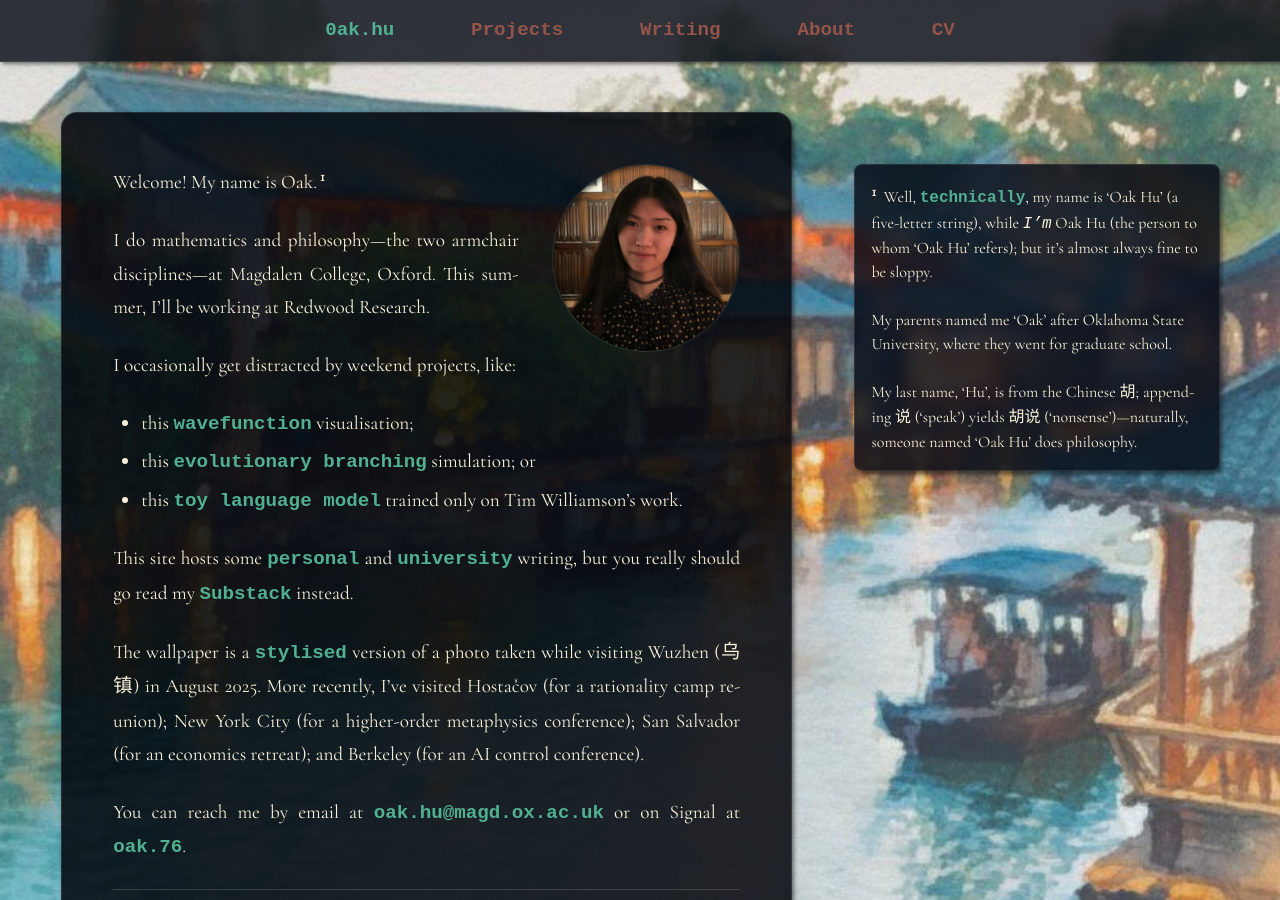
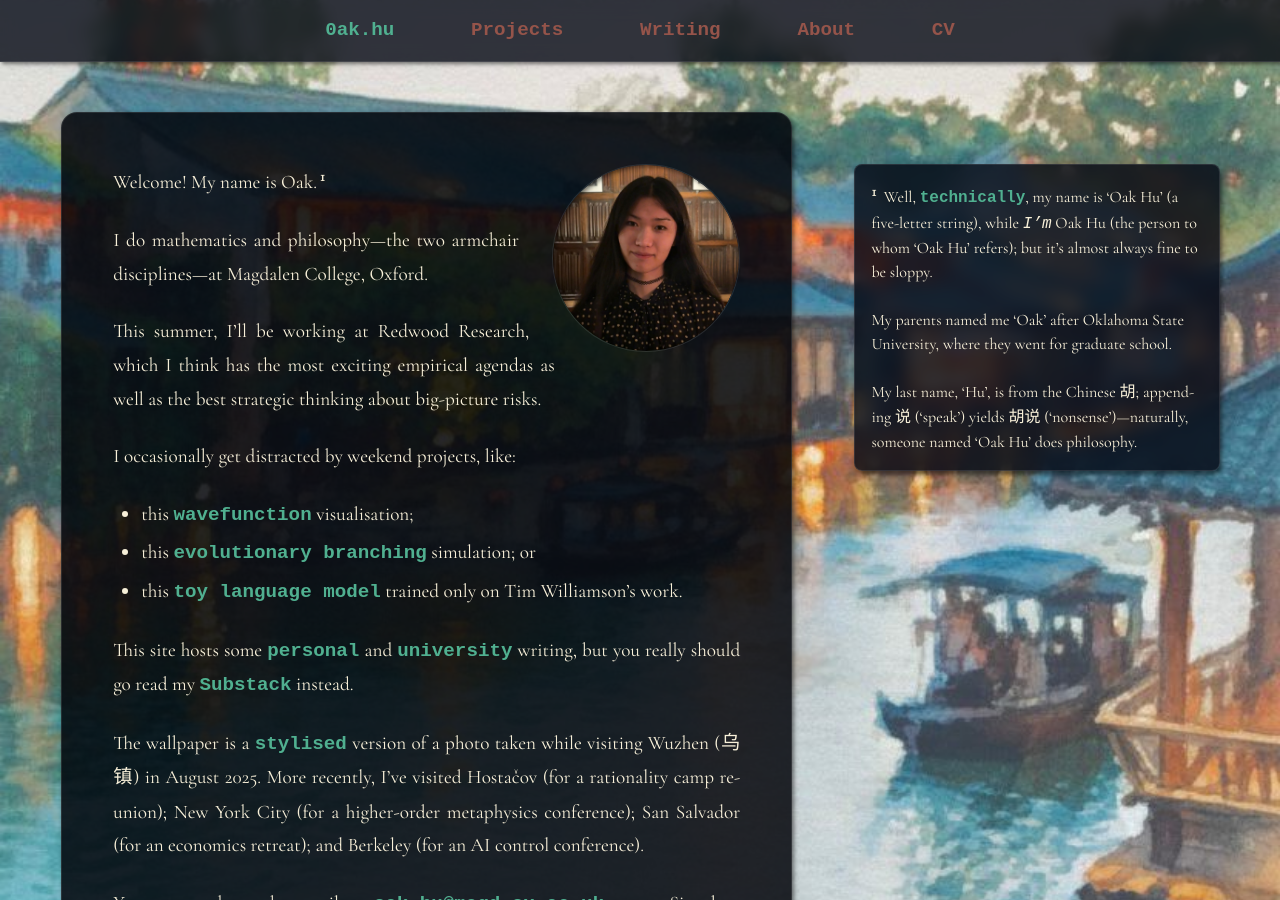
Before and after one commit to oak-hu/oak-hu.github.io, a Jekyll site: the page built from index.md, in a window 1280 px wide and 900 px high. Built offline with Jekyll 4.4.1, drawn with Linux system fonts in a browser that asks for light colours; some web fonts are replaced.

Commit message:
Update index.md

```diff
--- a/index.md
+++ b/index.md
@@ -8,7 +8,9 @@ permalink: /
 
 Welcome! My name is Oak.^^Well, <a href='https://offhandquibbles.substack.com/p/quotes-and-quinean-quasi-quotes-quickly'>technically</a>, my name is ‘Oak Hu’ (a five-letter string), while <em>I'm</em> Oak Hu (the person to whom ‘Oak Hu’ refers); but it’s almost always fine to be sloppy.<br><br>My parents named me ‘Oak’ after Oklahoma State University, where they went for graduate school.<br><br>My last name, ‘Hu’, is from the Chinese <cjk>胡</cjk>; appending <cjk>说</cjk> (‘speak’) yields <cjk>胡说</cjk> (‘nonsense’)—naturally, someone named ‘Oak Hu’ does philosophy.^^
 
-I do mathematics and philosophy—the two armchair disciplines—at Magdalen College, Oxford. This summer, I'll be working at Redwood Research.
+I do mathematics and philosophy—the two armchair disciplines—at Magdalen College, Oxford.
+
+This summer, I'll be working at Redwood Research, which I think has the most exciting empirical agendas as well as the best strategic thinking about big-picture risks.
 
 I occasionally get distracted by weekend projects, like:
 * this [wavefunction](/schrodinger/spirals) visualisation;
```
